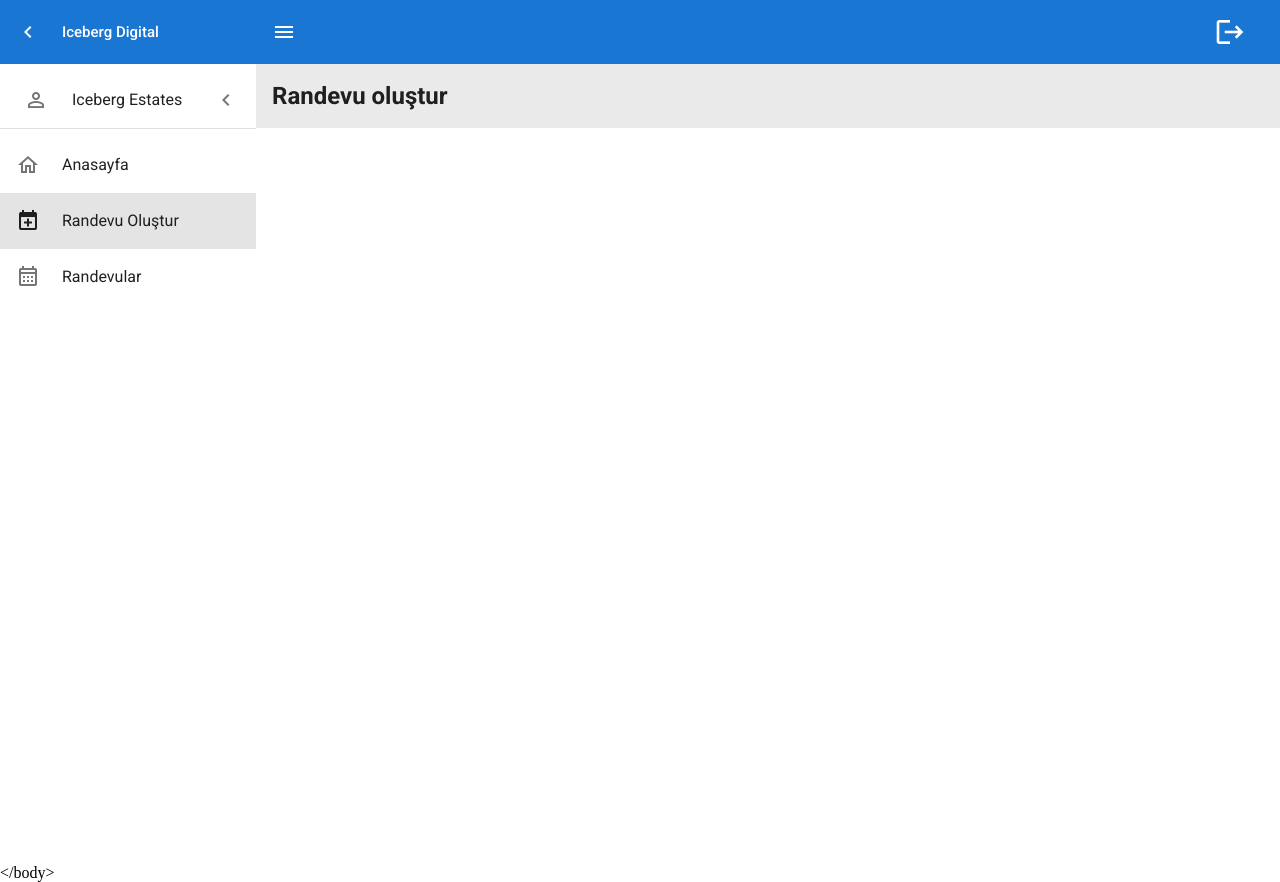
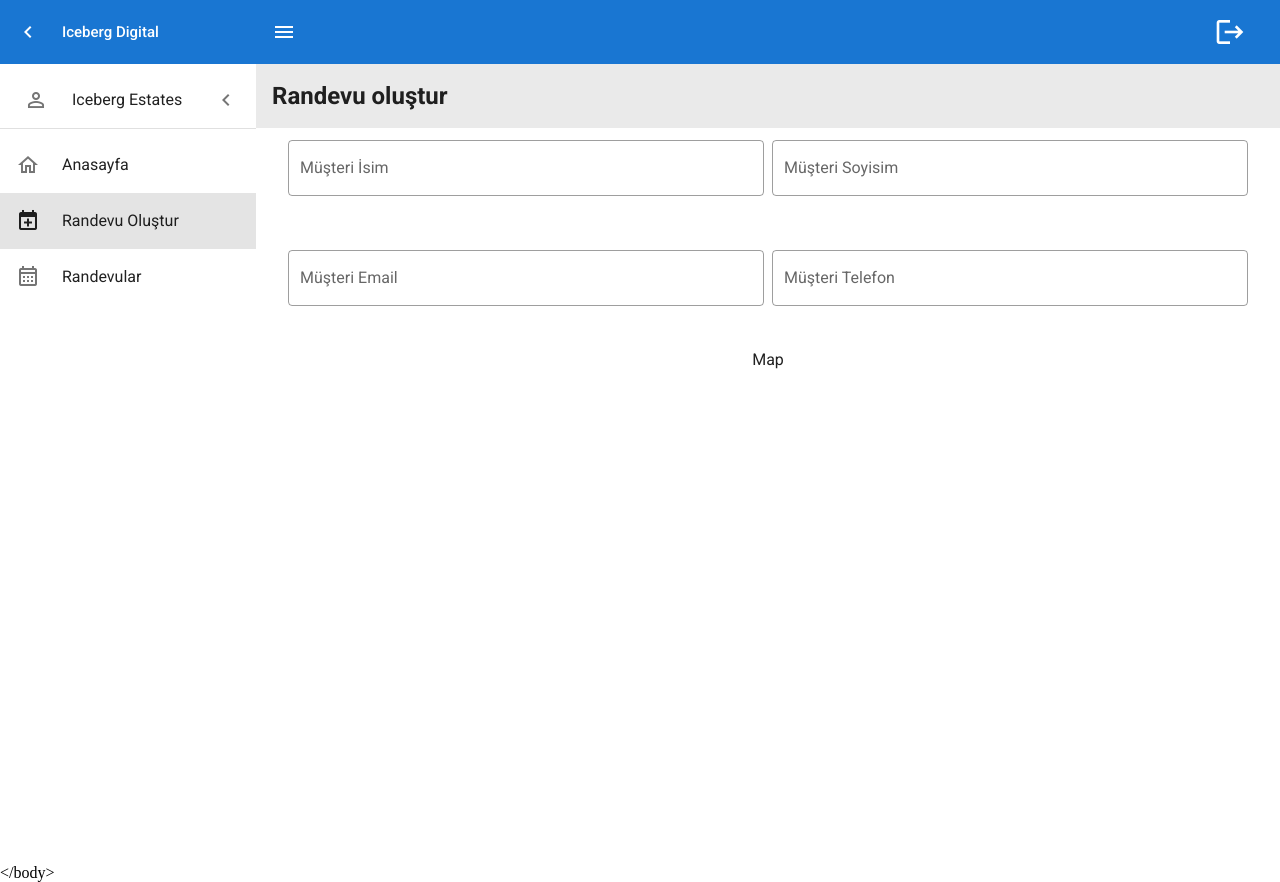
Before and after one commit to yusuftask08/iceberg-project, a Vue app: page /appointments-create in a window 1280 px wide. Built offline with nearby package versions, Linux system fonts and the light colour scheme.

Commit message:
AppointmentsCreate : Form added

```diff
--- a/src/views/App/AppointmentsCreate.vue
+++ b/src/views/App/AppointmentsCreate.vue
@@ -5,11 +5,41 @@
         <h2 class="h2">Randevu oluştur</h2>
       </v-toolbar>
     </div>
+    <div class="mx-5">
+      <v-col class="d-flex justify-center">
+        <v-text-field
+          v-model="name"
+          class="mr-2"
+          outlined
+          label="Müşteri İsim"
+        />
+        <v-text-field v-model="surname" outlined label="Müşteri Soyisim" />
+      </v-col>
+      <v-col class="d-flex justify-center">
+        <v-text-field
+          v-model="email"
+          class="mr-2"
+          outlined
+          label="Müşteri Email"
+        />
+        <v-text-field v-model="tel" outlined label="Müşteri Telefon" />
+      </v-col>
+    </div>
+    <div class="d-flex justify-center">Map</div>
   </div>
 </template>
 
 <script>
-export default {};
+export default {
+  data() {
+    return {
+      name: "",
+      surname: "",
+      email: "",
+      tel: "",
+    };
+  },
+};
 </script>
 
 <style>
```
